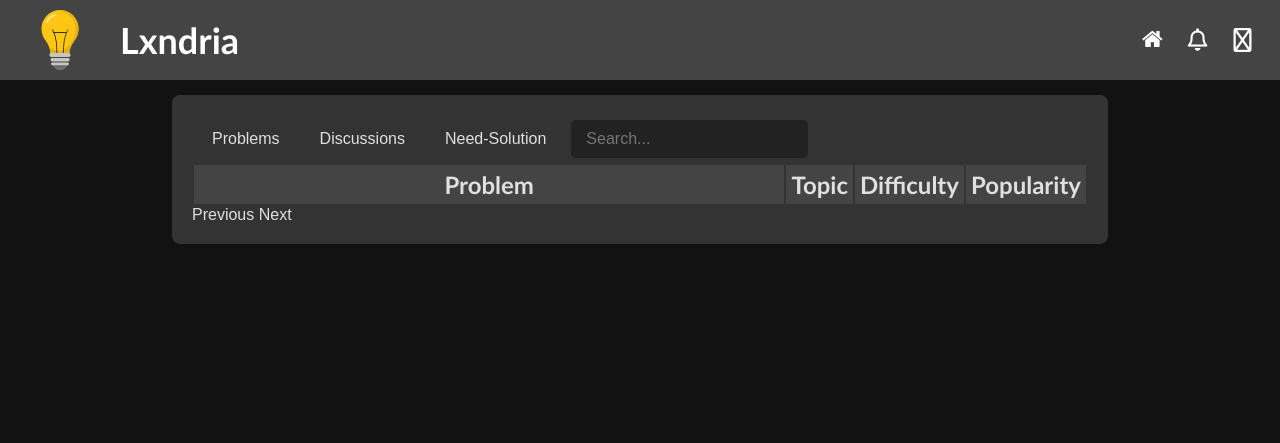
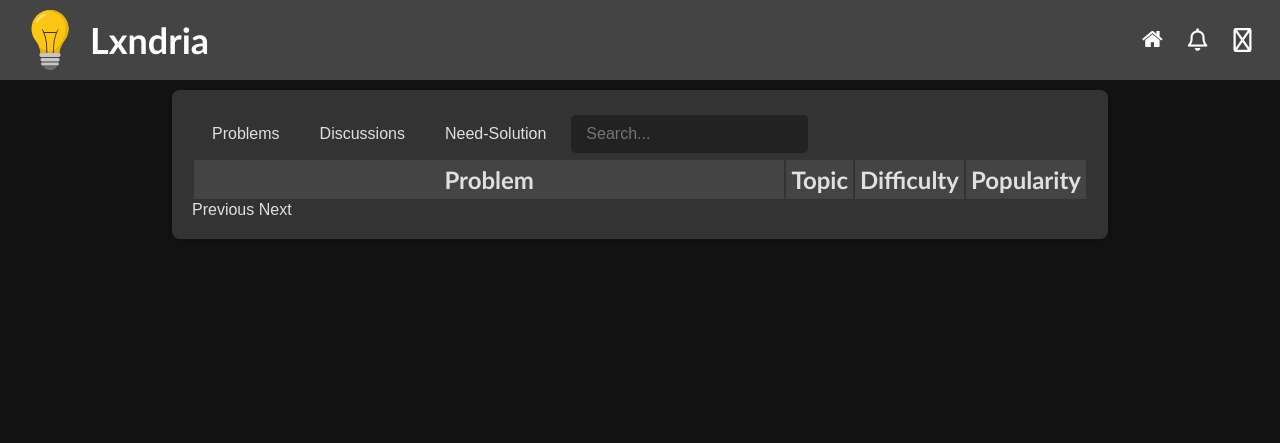
Before and after one commit to Beginner10617/lxndria, a Flask app: page /?page=1&table=problems in a window 1280 px wide. Shown: the top 443 px of the page. Run offline with Flask 3, Linux system fonts and the light colour scheme; data that the repository does not hold is empty; parts of the project's set-up code (start-up, migrations or seed data) failed here and were passed over.

Commit message:
UI/UX changes in banner+tables

```diff
--- a/app/static/css/banner.css
+++ b/app/static/css/banner.css
@@ -35,15 +35,14 @@ body, h1, p {
   .logo {
     width: 60px; /* Adjust as needed */
     height: 60px;
-    margin-left: 20px;
-    margin-right: 30px;
+    margin-left: 10px;
+    margin-right: 10px;
   }
 
   .site-name {
     font-size: 2.25rem;
     font-family: 'Gill Sans', 'Gill Sans MT', Calibri, 'Trebuchet MS', sans-serif;
     font-weight: bold;
-    margin-right: 50px;
   }
 
 
--- a/app/static/css/homepage.css
+++ b/app/static/css/homepage.css
@@ -27,7 +27,7 @@
 .Table{
     display: table;
     width : 70%;
-    margin: 15px auto;
+    margin: 10px auto;
     padding: 20px;
     background-color: #333;
     box-shadow: 0 2px 4px rgba(0, 0, 0, 0.1);
@@ -62,7 +62,7 @@
     border-bottom: none;
   }
   .table td{
-    width :x 250px;
+    width: 100%;
     font-size: 1.25rem;
     padding: 5px;
     font-family: 'Gill Sans', 'Gill Sans MT', Calibri, 'Trebuchet MS', sans-serif;
```
